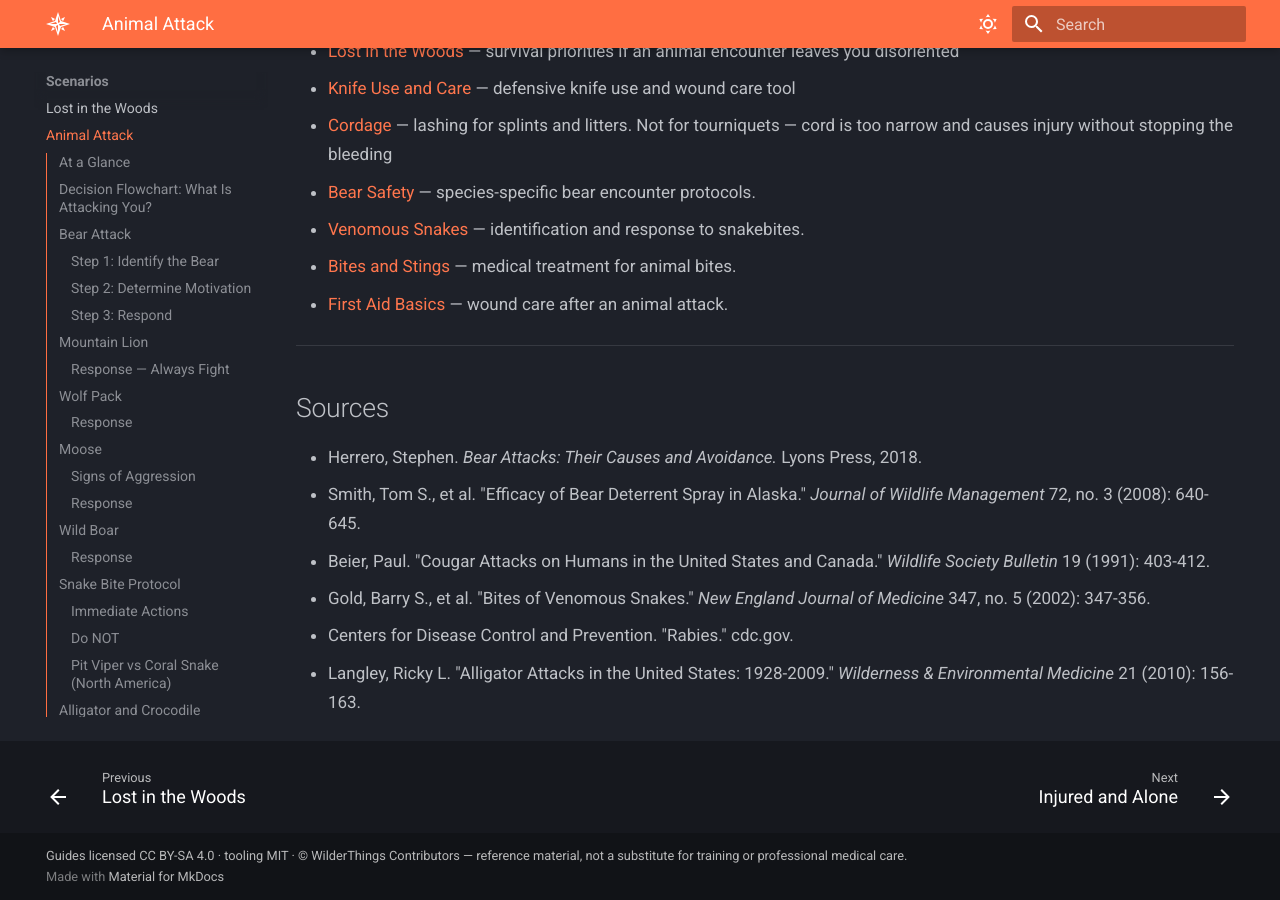
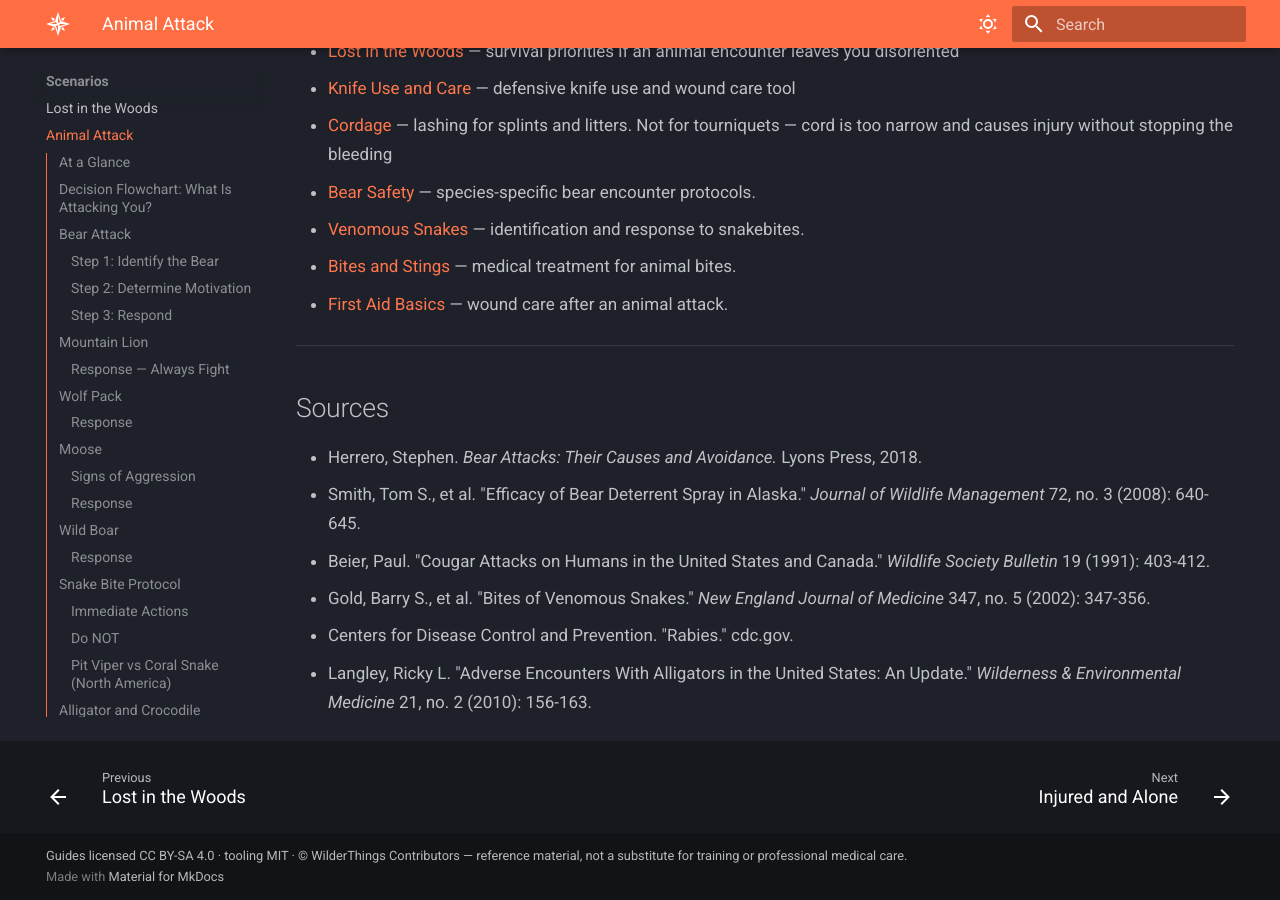
Before and after one commit to mmayden/WilderThings, an MkDocs documentation site: the page built from docs/scenarios/animal-attack.md, in a window 1280 px wide and 900 px high, scrolled down 9316 px. Built offline with MkDocs 1.6.1 and Material for MkDocs 9.7.7, drawn with Linux system fonts in a browser that asks for light colours.

Commit message:
fix: a journal citation with correct coordinates and an invented title
animal-attack cited Langley, "Alligator Attacks in the United States:
1928-2009," Wilderness & Environmental Medicine 21 (2010): 156-163.

Volume 21, issue 2, 2010, pages 156-163 are all exactly right. The paper
at those coordinates is titled "Adverse Encounters With Alligators in the
United States: An Update."

This is the most instructive error in the pass so far, and a category the
earlier ones did not cover. A fabricated work has a plausible-but-absent
title. This has a real work, correctly located, with a title that reads
like an accurate summary of its contents — the 1928-2009 range is
presumably the paper's data window. A reader following the page numbers
lands on the genuine article and would have no reason to notice. Only
checking the title against the journal reveals it.

There is also a real 2005 Langley paper actually called "Alligator
Attacks on Humans in the United States," which is likely where the title
came from. Two real papers, one citation, wrong halves of each.

Also corrected a co-author surname in improvised-medicine: the tea tree
oil review is Halcón and Kelly Milkus, not "Milisa, Kelly." A wrong
surname makes a paper unfindable, which for a guide recommending tea tree
oil on wounds is the difference between a claim a reader can check and
one they cannot. Added volume and page numbers while there.

Co-Authored-By: Claude Opus 5 (1M context) <noreply@anthropic.com>

```diff
--- a/docs/scenarios/animal-attack.md
+++ b/docs/scenarios/animal-attack.md
@@ -298,4 +298,4 @@ Evacuate immediately if:
 - Beier, Paul. "Cougar Attacks on Humans in the United States and Canada." *Wildlife Society Bulletin* 19 (1991): 403-412.
 - Gold, Barry S., et al. "Bites of Venomous Snakes." *New England Journal of Medicine* 347, no. 5 (2002): 347-356.
 - Centers for Disease Control and Prevention. "Rabies." cdc.gov.
-- Langley, Ricky L. "Alligator Attacks in the United States: 1928-2009." *Wilderness & Environmental Medicine* 21 (2010): 156-163.
+- Langley, Ricky L. "Adverse Encounters With Alligators in the United States: An Update." *Wilderness & Environmental Medicine* 21, no. 2 (2010): 156-163.
```
Also changed, not shown: TASKS.md (+8 -0 lines), docs/medical/improvised-medicine.md (+1 -1 lines).
